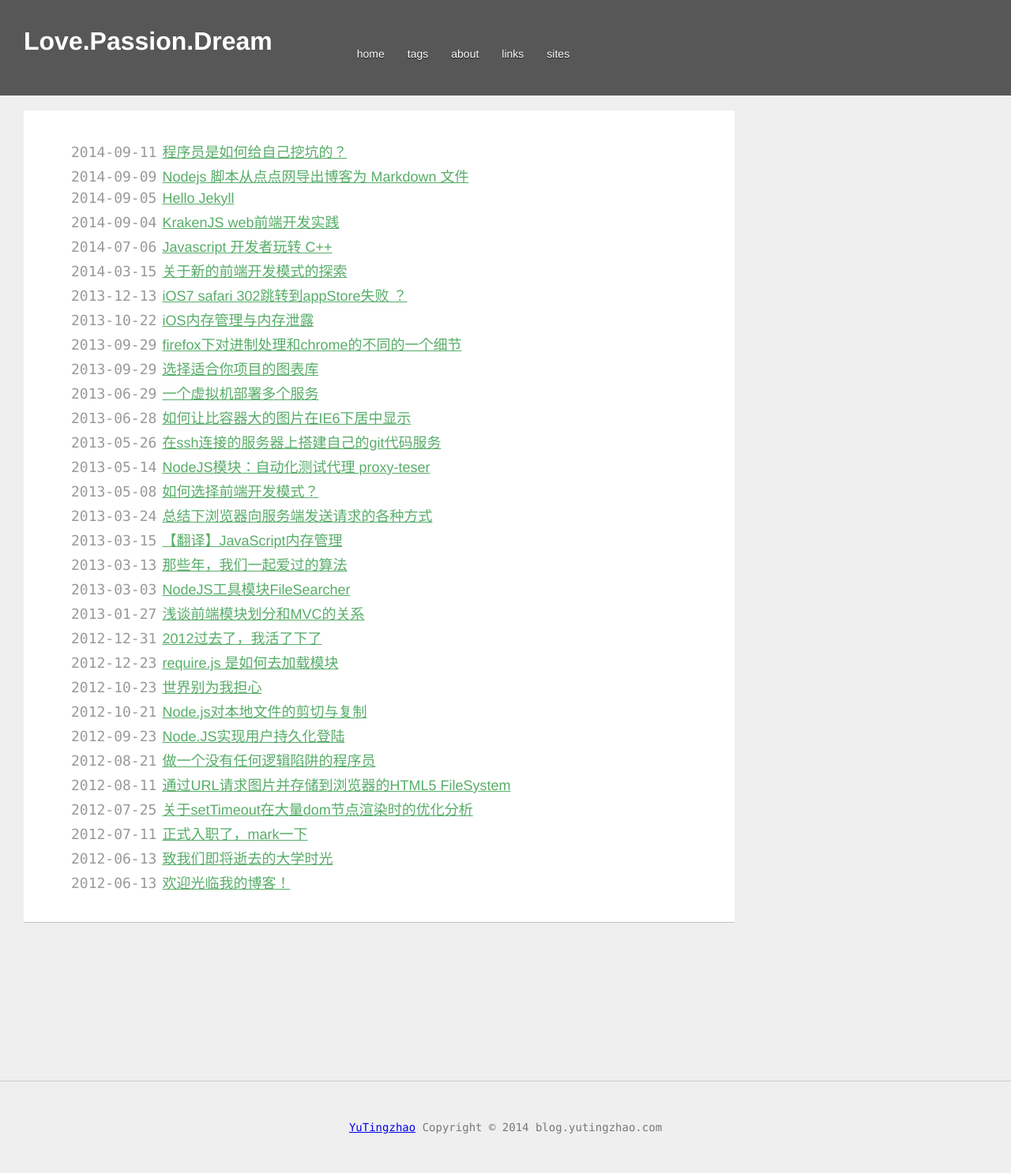
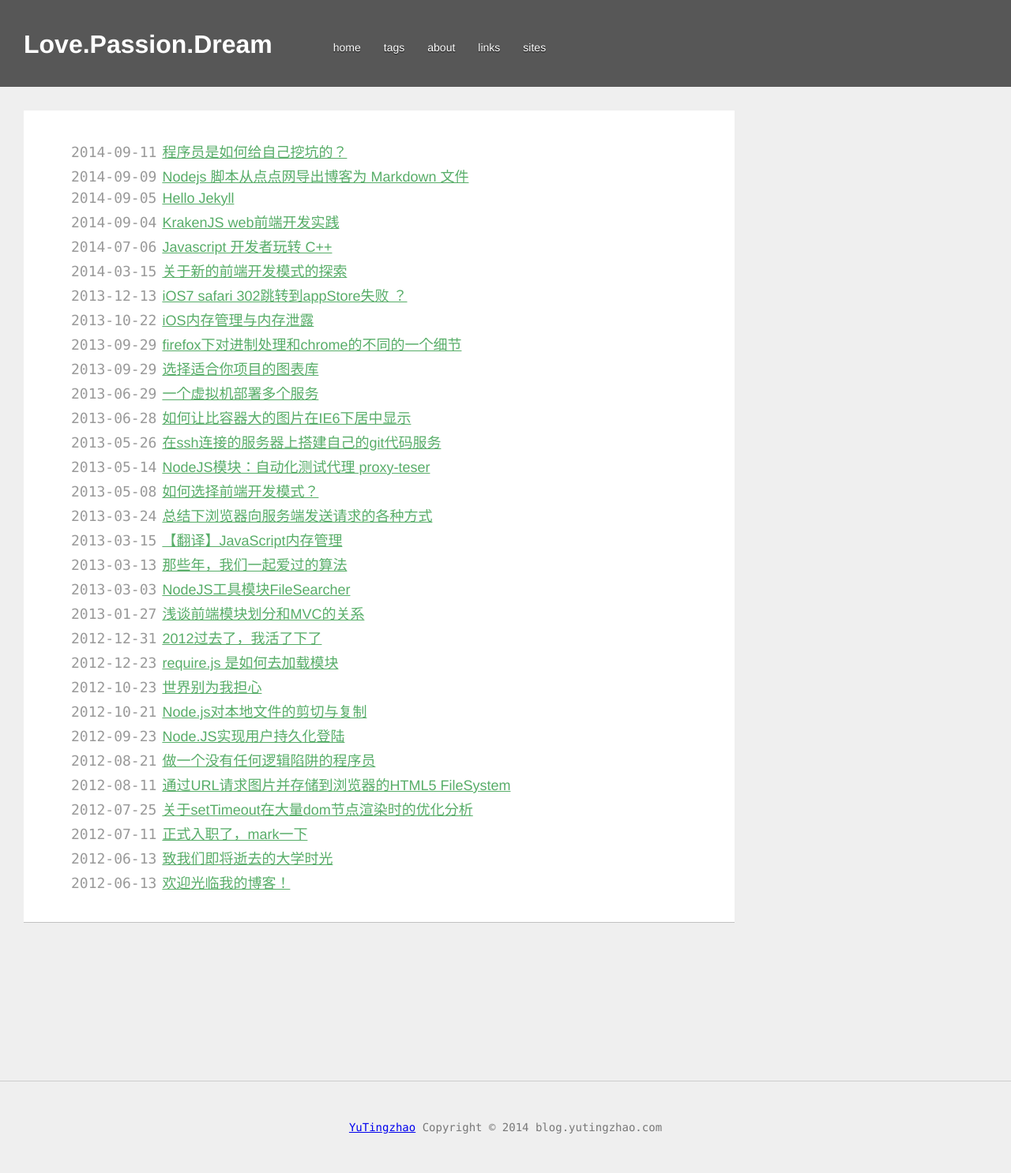
Before and after one commit to yutingzhao1991/blog.yutingzhao.com, a Jekyll site: the page built from index.html, in a window 1280 px wide. Shown: the whole page at 79% size. Built offline with Jekyll 4.4.1, drawn with Linux system fonts in a browser that asks for light colours; Markdown is read by kramdown in place of the engine named in the settings.

Commit message:
update nav style
fix bug

```diff
--- a/css/main.css
+++ b/css/main.css
@@ -35,7 +35,7 @@ header {
 
 header h1 {
     float: left;
-    margin: 4px 25px 0 30px;
+    margin: 8px 25px 0 30px;
     padding: 0 0 5px;
     font-size: 32px;
 }
@@ -48,8 +48,6 @@ header h1 a {
 
 header nav {
     float: left;
-    padding: 8px 0 5px;
-    margin-left: 30px;
     display: block;
 }
 
```
